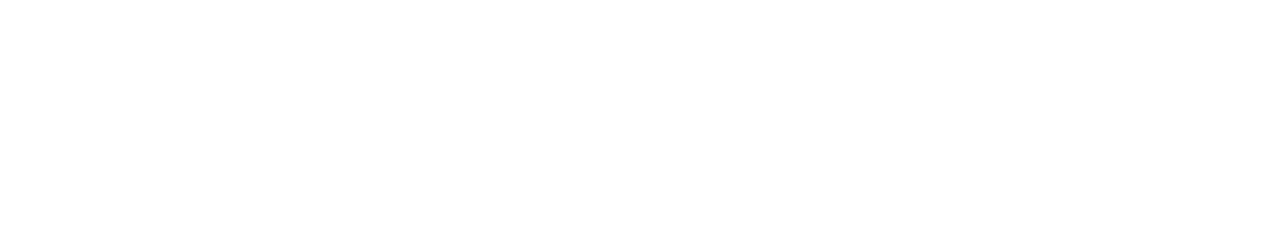
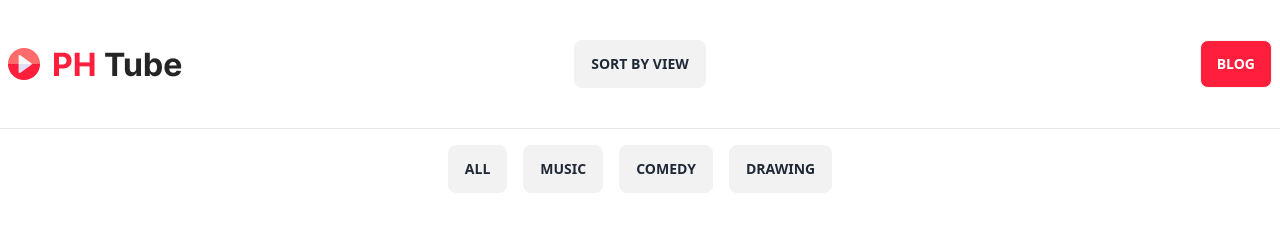
Before and after one commit to Sabbir6644/ph-tube, a plain HTML site: page index.html in a window 1280 px wide. Drawn offline with nearby package versions, Linux system fonts and the light colour scheme.

Commit message:
navbar added

```diff
--- a/index.html
+++ b/index.html
@@ -9,8 +9,32 @@
      <script src="https://cdn.tailwindcss.com"></script>
 </head>
 <body>
+<nav>
+     <div class="navbar my-8 bg-base-100">
+          <div class="navbar-start">
+            <img src="image/Logo.png" alt="">
+          </div>
 
+          <div class="navbar-center">
+            <a class="btn">Sort by view</a>
+          </div>
+          <div class="navbar-end">
+            <a class="btn bg-[#FF1F3D] text-white">Blog</a>
+          </div>
+        </div>
+</nav>
+     <hr>
+     <main>
+          <div>
+               <div class="tabs gap-4 justify-center my-4">
+                    <a class="btn">All</a>
+                    <a class="btn">Music</a>
+                    <a class="btn">Comedy</a>
+                    <a class="btn">Drawing</a>
 
+                  </div>
+          </div>
+     </main>
     <script src="index.js"></script>
 </body>
 </html>
```
